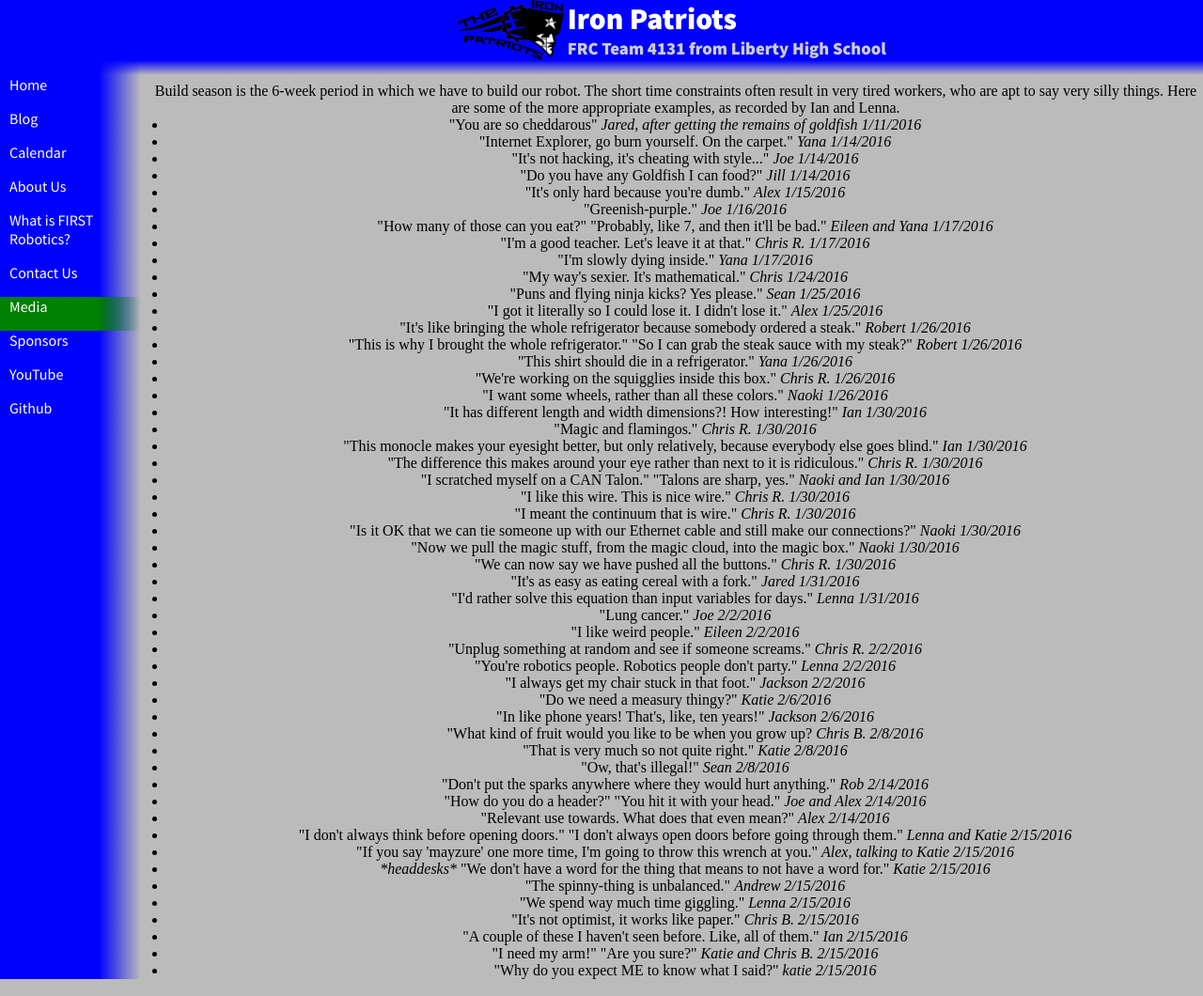
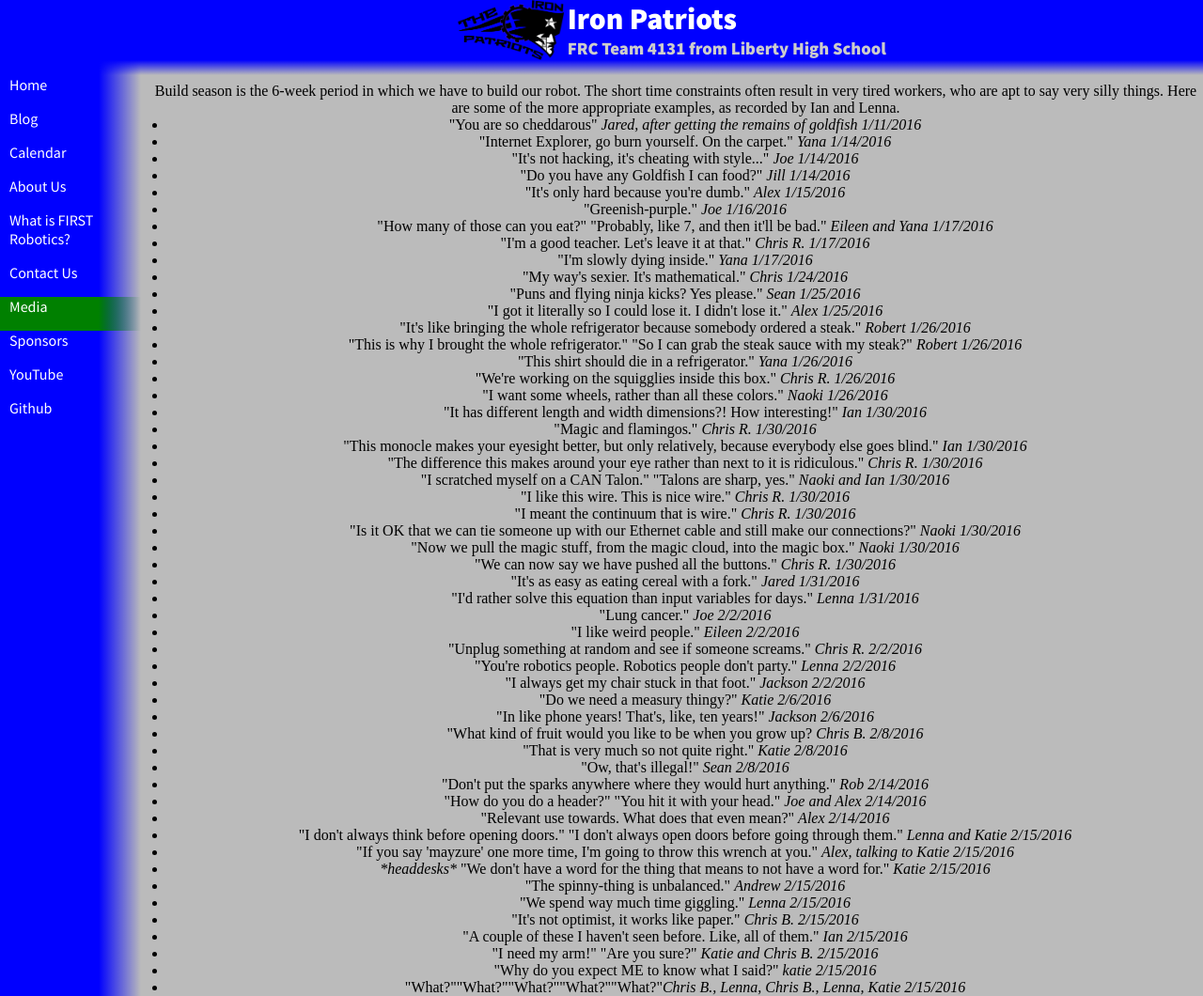
Before and after one commit to katiebugmoon/FRC4131.github.io, a Jekyll site: the page built from media/2016/quotes.html, in a window 1280 px wide. Shown: the whole page at 94% size. Built offline with Jekyll 4.4.1, drawn with Linux system fonts in a browser that asks for light colours; nearby versions of some CDN libraries.

Commit message:
Update quotes.html

```diff
--- a/media/2016/quotes.html
+++ b/media/2016/quotes.html
@@ -55,5 +55,6 @@ title: Build Season 2016 Quotes
 	<li>"A couple of these I haven't seen before. Like, all of them." <i>Ian 2/15/2016</i></li>
 	<li>"I need my arm!" "Are you sure?" <i>Katie and Chris B. 2/15/2016</i></li>
 	<li>"Why do you expect ME to know what I said?" <i> katie 2/15/2016</i></li>
+	<li>"What?""What?""What?""What?""What?"<i>Chris B., Lenna, Chris B., Lenna, Katie 2/15/2016</i></li>
 </ul>
 <center>
```
